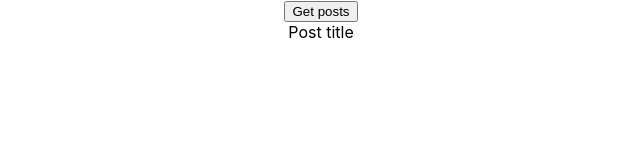
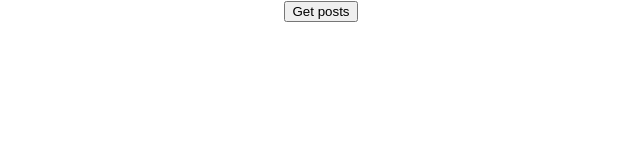
Before and after one commit to VladimirRM/g-js-redux, a React (Create React App) app: page / in a window 1280 px wide. Shown: the top 160 px of the page, without its empty margins (319-959 px from the left). Built offline with nearby package versions, Linux system fonts and the light colour scheme.

Commit message:
Add map for render posts

```diff
--- a/src/features/post/Posts.js
+++ b/src/features/post/Posts.js
@@ -1,10 +1,11 @@
 import React from 'react'
 import PostItem from './PostItem'
-import { useDispatch } from 'react-redux'
+import { useDispatch,useSelector } from 'react-redux'
 import { getPosts } from './PostSlice'
 
 const Posts = () => {
 const dispatch = useDispatch()
+const posts = useSelector((state)=> state.post.posts)
 
     return (
         <div>
@@ -15,7 +16,10 @@ const dispatch = useDispatch()
             >
                 Get posts
             </button>
-            <PostItem />
+            {posts?.map((post)=>(
+            <PostItem key={post.title} post={post} />
+
+            ))}
         </div>
     )
 }
```
